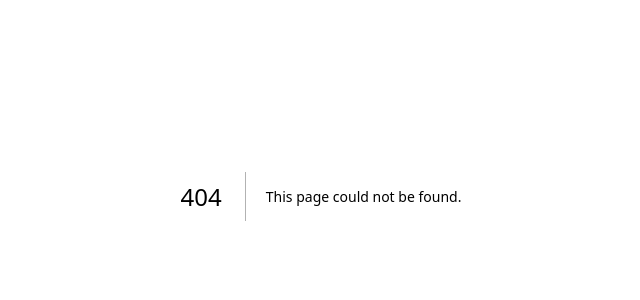
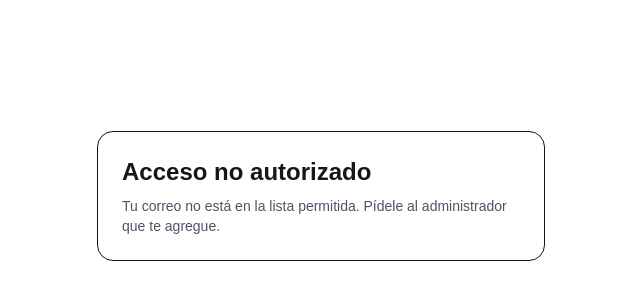
Before and after one commit to rikguz/friends-emergency-pwa, a Next.js app: page /unauthorized in a window 1280 px wide. Before the commit this address had no page. Shown: the part 204-504 px from the top of the page, without its empty margins (319-959 px from the left). Built offline with nearby package versions, Linux system fonts and the light colour scheme.

Commit message:
Add unauthorized page and allowlist UI check

```diff
--- a/app/friends/page.tsx
+++ b/app/friends/page.tsx
@@ -33,11 +33,20 @@ export default function FriendsPage() {
     async function load() {
       setErrorMsg(null);
 
-      const { data: sessionData } = await supabase.auth.getSession();
-      if (!sessionData.session) {
-        router.replace("/login");
-        return;
-      }
+	const userEmail = sessionData.session.user.email;
+
+	const { data: allowed, error: allowedError } = await supabase
+  	.from("allowed_users")
+ 	 .select("email, is_active")
+  	.eq("email", userEmail)
+  	.eq("is_active", true)
+  	.maybeSingle();
+
+	if (allowedError || !allowed) {
+ 	 await supabase.auth.signOut();
+ 	 router.replace("/unauthorized");
+ 	 return;
+	}
 
       const { data, error } = await supabase
         .from("friends")
--- /dev/null
+++ b/app/unauthorized/page.tsx
@@ -0,0 +1,12 @@
+export default function UnauthorizedPage() {
+  return (
+    <main className="min-h-screen flex items-center justify-center p-6">
+      <div className="rounded-2xl border p-6 max-w-md w-full">
+        <h1 className="text-2xl font-semibold">Acceso no autorizado</h1>
+        <p className="mt-2 text-sm text-gray-600">
+          Tu correo no está en la lista permitida. Pídele al administrador que te agregue.
+        </p>
+      </div>
+    </main>
+  );
+}
```
